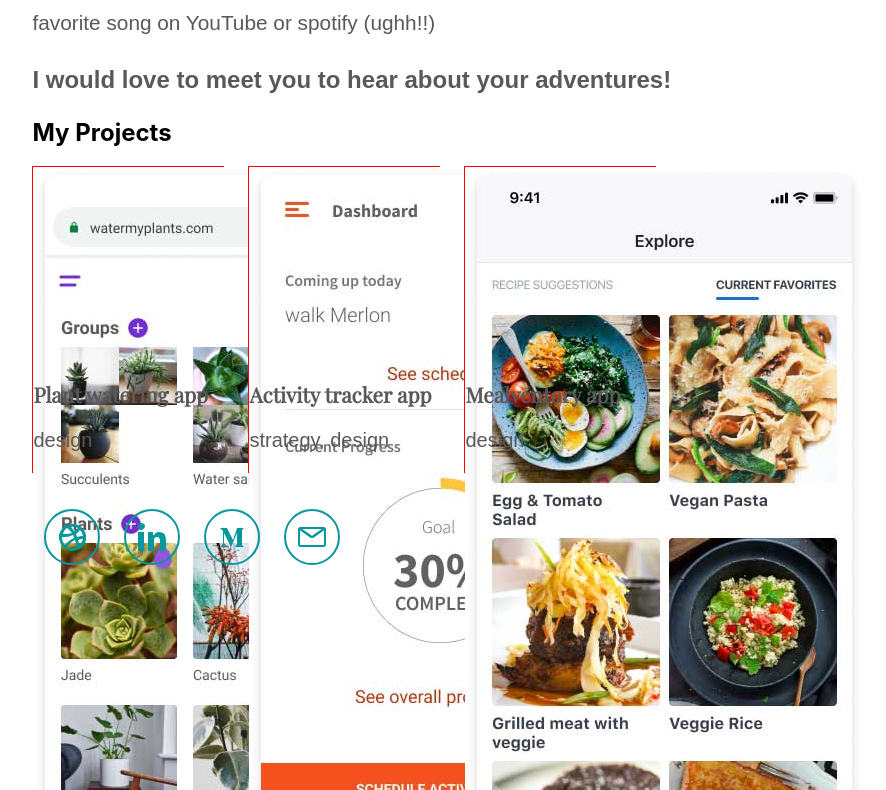
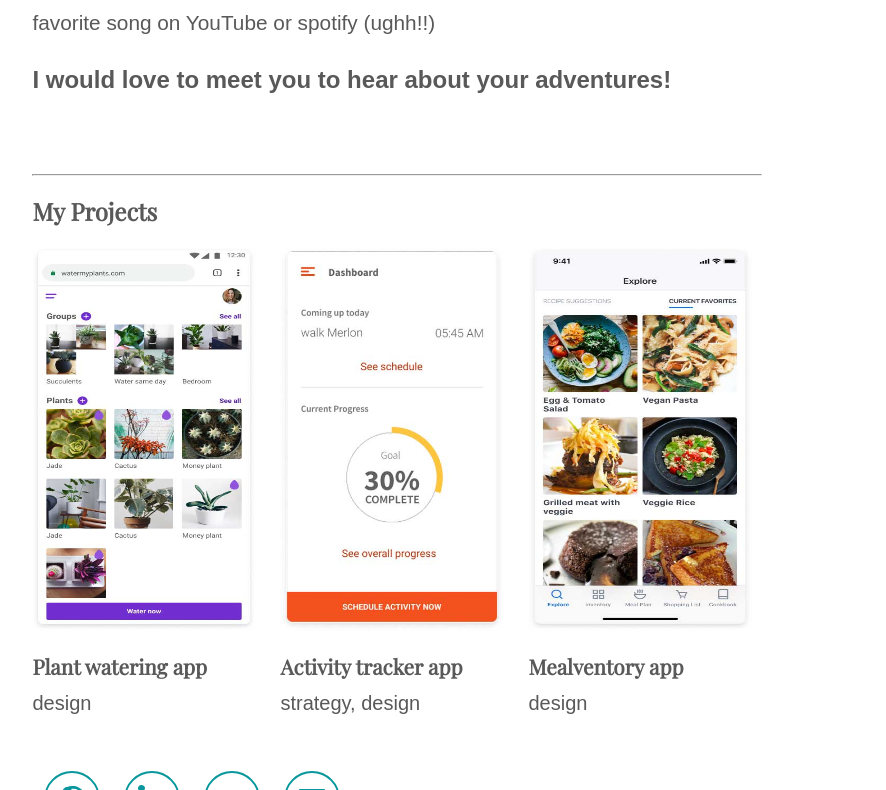
Before and after one commit to vishalicious213/mahiya, a React (Create React App) app: page /about-me in a window 1280 px wide. Shown: the part 1130-1920 px from the top of the page, without its empty margins (252-1138 px from the left). Built offline with nearby package versions, Linux system fonts and the light colour scheme.

Commit message:
updated Projectx3

```diff
--- a/src/components/Projectx3.js
+++ b/src/components/Projectx3.js
@@ -1,7 +1,8 @@
 import React from 'react'
 import { Link } from 'react-router-dom'
 import plant1 from '../img/plant-watering-app1.jpg'
-import activity1 from '../img/activity-tracker-app1.jpg'
+// import activity1 from '../img/activity-tracker-app1.jpg'
+import activity1 from '../img/case-study/activity/1.jpg'
 import meal1 from '../img/mealventory-app1.jpg'
 import '../styles/projects-footer.css'
 
@@ -11,18 +12,21 @@ function Projectx3() {
             <section className='project-3x'>
                 <Link to={link}>
                     <div className='project-3x-img-container'>
-                        <img src={image} alt={title}></img>
+                        <img className='project-3x-img' src={image} alt={title}></img>
                     </div>
                 </Link>
-                <p className='thought-title'>{title}</p>
-                <p className='thought-text'>{text}</p>
+                <div>
+                    <p className='project-3x-title'>{title}</p>
+                    <p className='project-3x-text'>{text}</p>
+                </div>
             </section>
         )
     }
 
     return (
         <section>
-            <h2>My Projects</h2>
+            <hr />
+            <h2 id='project-3x-heading'>My Projects</h2>
             <section id='projects-footer'>
                 <Project
                     title='Plant watering app'
--- a/src/styles/projects-footer.css
+++ b/src/styles/projects-footer.css
@@ -5,101 +5,44 @@
 }
 
 .project-3x {
-    border: 1px solid red;
-    width: 12rem;
+    width: 14rem;
     margin-right: 1.5rem;
     margin-bottom: 1.5rem;
 }
 
-.project-3x-img-container {
-    background: #c4c4c4;
-    height: 12rem;
-    width: 12rem;
+#project-3x-heading {
+    font-family: 'Playfair Display', serif;
+    color: var(--text-color);
 }
 
-/*
-.thought-title {
+.project-3x-img-container {
+    height: 24rem;
+    width: 14rem;
+}
+
+.project-3x-img {
+    width: 100%;
+    height: 24rem;
+}
+
+.project-3x-title {
     font-family: 'Playfair Display', serif;
     font-weight: 600;
     font-size: 1.3rem;
     color: var(--text-color);
+    margin-bottom: 0;
 }
 
-.thought-text {
+.project-3x-text {
     font-family: 'Raleway', sans-serif;
     font-size: 1.25rem;
     color: var(--text-color);
+    margin-top: .75rem;
 }
 
-.read-more {
-    font-family: 'Raleway', sans-serif;
-    font-size: 1.1rem;
-    font-weight: 600;
-    color: #08979C;
+hr {
+    width: 95%;
+    margin-top: 5rem;
+    margin-left: 0;
+    color: var(--text-color);
 }
-*/
-/* individual thought posts */
-/*
-#thoughts-2 {
-    display: flex;
-    flex-wrap: wrap;
-    max-width: 42rem;
-}
-
-.thought-text-2 {
-    font-family: 'Raleway', sans-serif;
-    font-size: 1.25rem;
-    font-weight: 400;
-    color: var(--text-color);
-    margin-bottom: 0;
-}
-
-.thought-title-2 {
-    font-family: 'Raleway', sans-serif;
-    font-weight: 600;
-    font-size: 1.3rem;
-    color: var(--text-color);
-    margin-top: 2.5rem;
-    margin-bottom: 0;
-}
-
-.center {
-    display: flex;
-    justify-content: center;
-    margin-top: 2.5rem;
-}
-
-#thought-heading {
-    font-family: 'Playfair Display', serif;
-    font-weight: 700;
-    font-size: 2.25rem;
-    color: var(--text-color);
-    margin-bottom: 0;
-}
-
-.thought-image-100 {
-    width: 100%;
-    margin-top: 1rem;
-}
-
-.thought-image-60 {
-    width: 60%;
-    margin-top: 1rem;
-}
-
-.thought-image-50 {
-    width: 50%;
-    margin-top: 1rem;
-}
-
-.thought-image {
-    width: 100%;
-}
-
-.thought-caption {
-    color: var(--text-color);
-    font-size: 1rem;
-    text-align: center;
-    margin-top: 0;
-}
-*/
```
